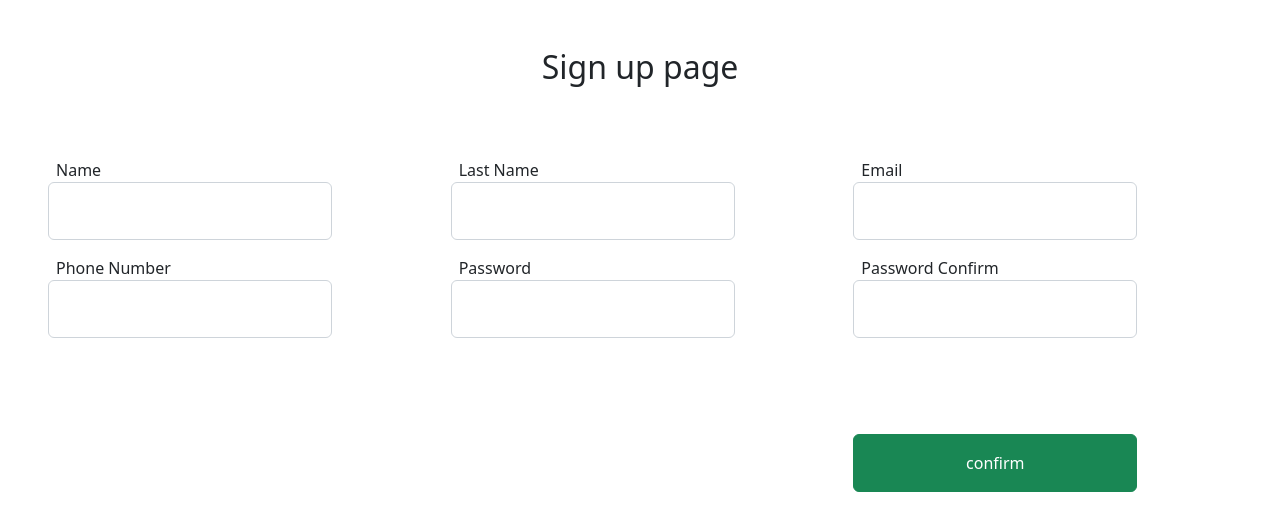
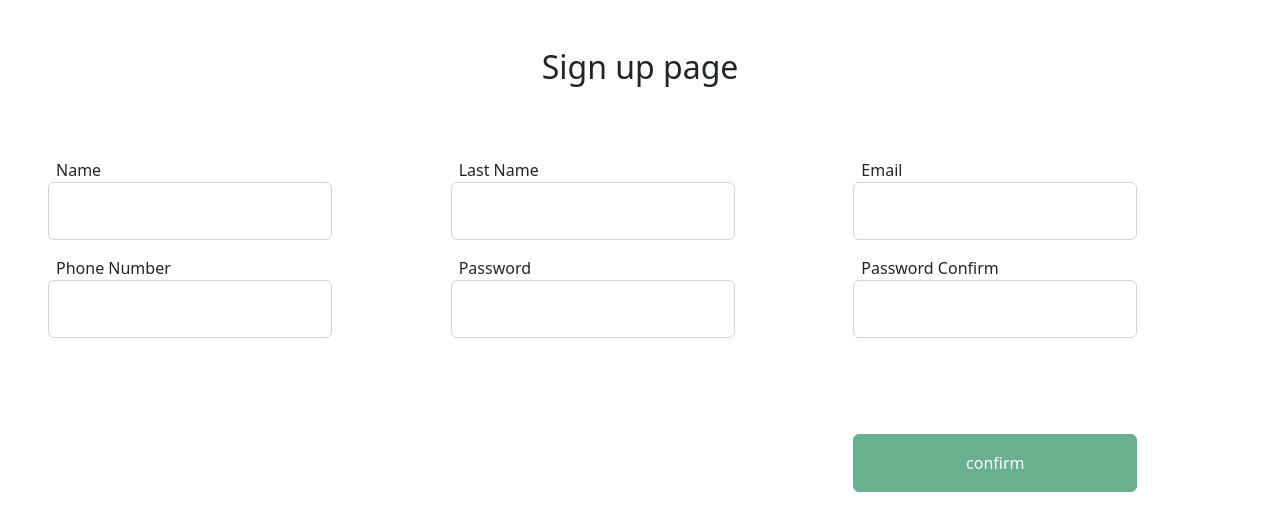
Before and after one commit to SarahMoradi/silo-store, a React (Create React App) app: page /sign-up in a window 1280 px wide. Shown: the top 530 px of the page. Built offline with nearby package versions, Linux system fonts and the light colour scheme.

Commit message:
disabled button until information are correct

```diff
--- a/src/App.css
+++ b/src/App.css
@@ -39,3 +39,7 @@
   justify-content: center;
   margin-top: 2rem;
 }
+button:disabled{
+  cursor: not-allowed;
+  background-color: rgb(207, 78, 78);
+}
--- a/src/components/Signup/Signup.js
+++ b/src/components/Signup/Signup.js
@@ -88,7 +88,11 @@ const SignupForm = () => {
           <Col md='4'></Col>
           <Col md='4'></Col>
           <Col md='4'>
-            <Button className='w-75 mt-5 p-3' color='success'>
+            <Button
+              disabled={!formik.isValid}
+              className='w-75 mt-5 p-3'
+              color='success'
+            >
               confirm
             </Button>
           </Col>
```
